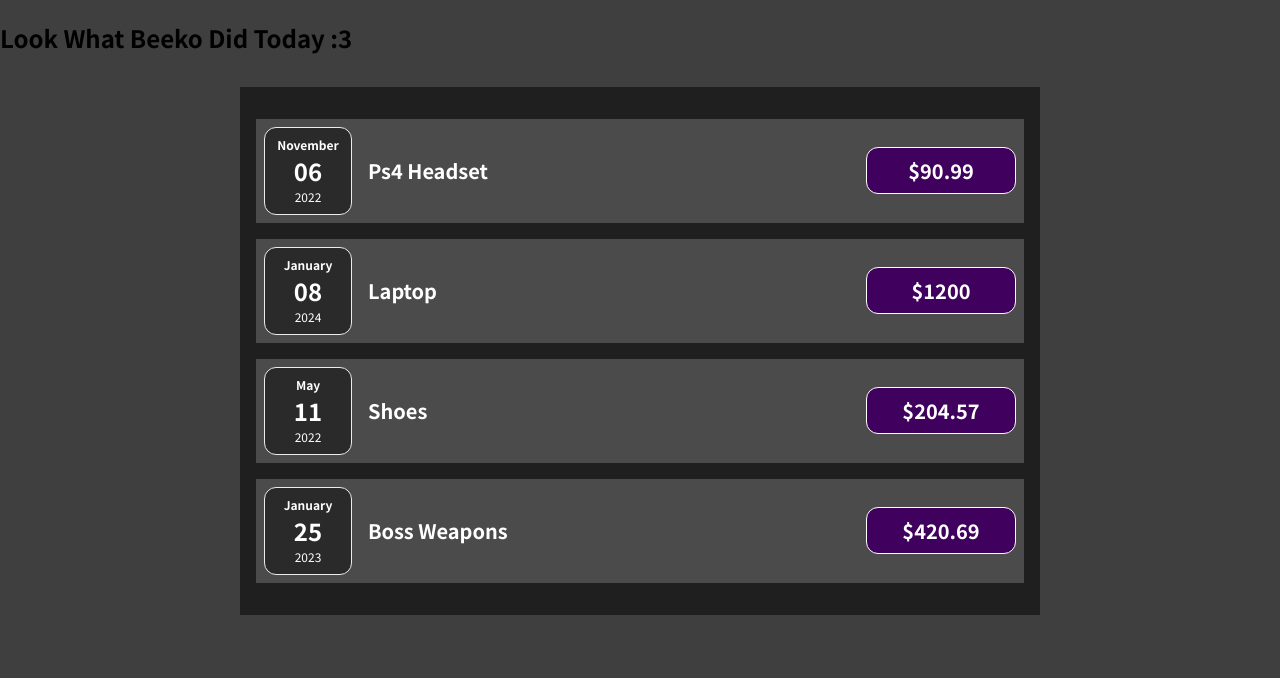
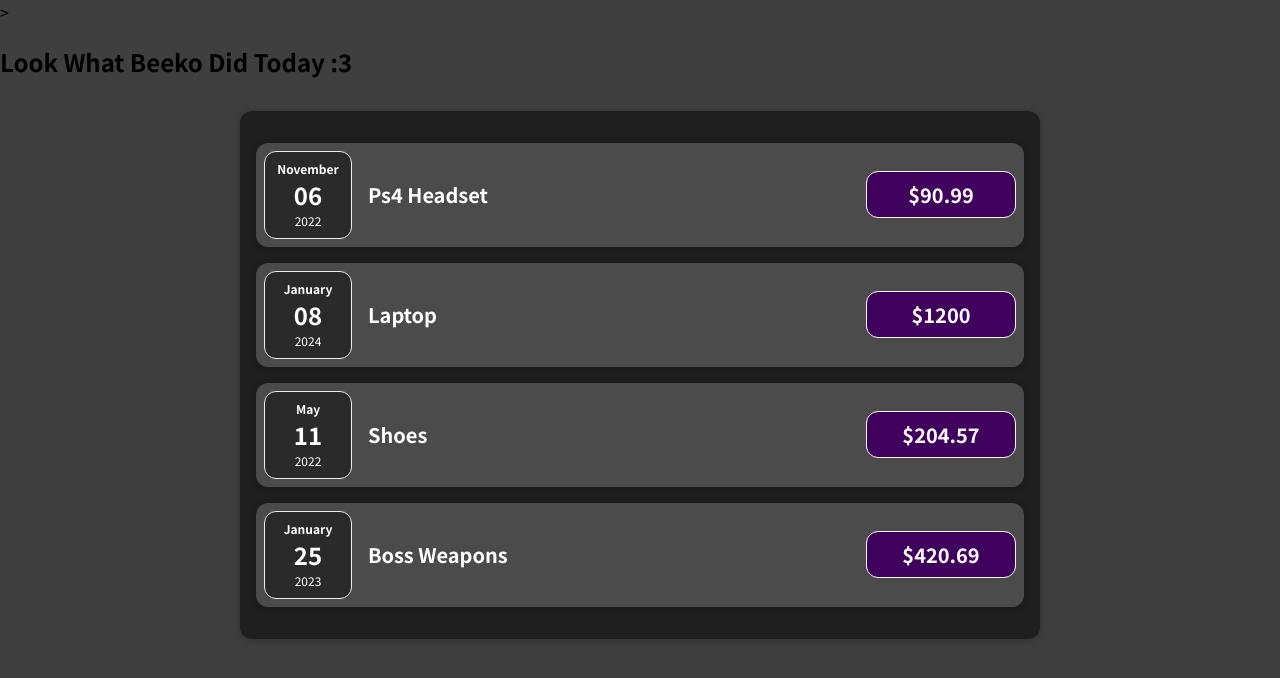
Before and after one commit to 8-Bit-Analyst/React-course, a JavaScript app in the folder complete-react-guide/: page / in a window 1280 px wide. Shown: the top 678 px of the page. Built offline with nearby package versions, Linux system fonts and the light colour scheme.

Commit message:
Style issue fixed
simple capitalisation error

```diff
--- a/complete-react-guide/src/components/Card.js
+++ b/complete-react-guide/src/components/Card.js
@@ -1,7 +1,7 @@
 import "./Card.css";
 
 const Card = (props) => {
-	const classes = "card " + props.className;
+	const classes = "Card " + props.className;
 	return <div className={classes}>{props.children}</div>;
 };
 
```
Also changed, not shown: complete-react-guide/public/index.html (+1 -19 lines).
